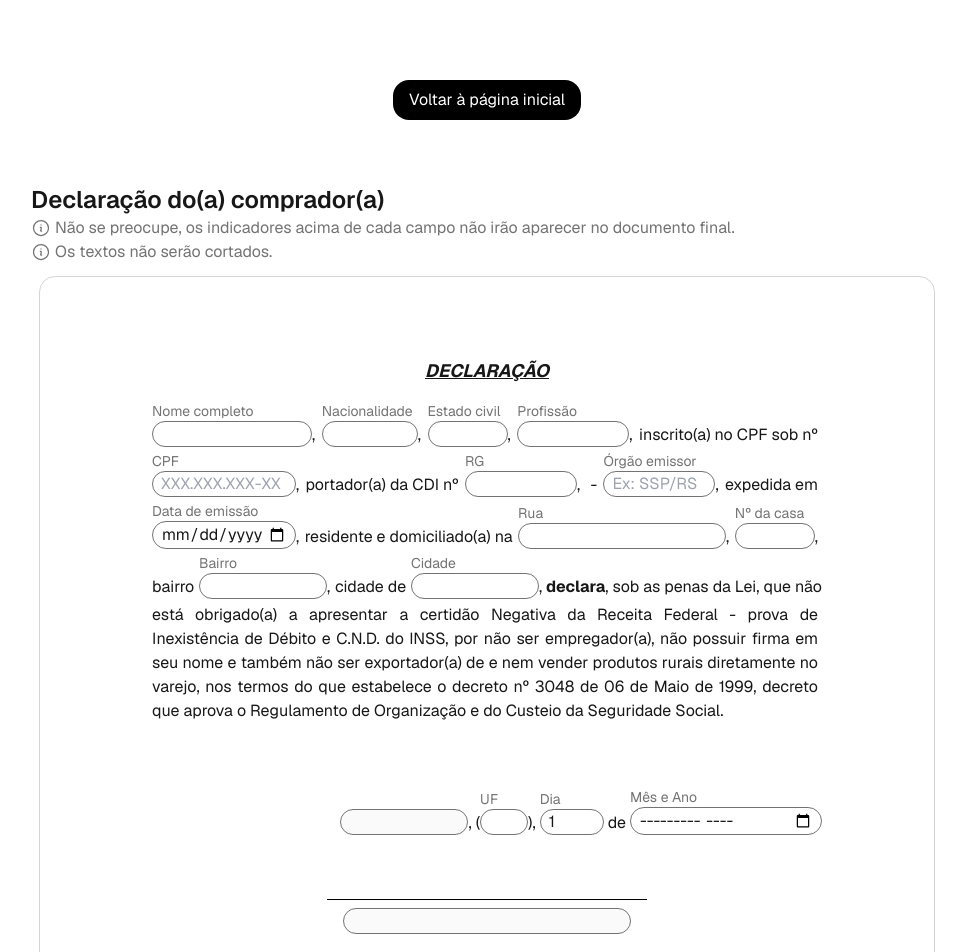
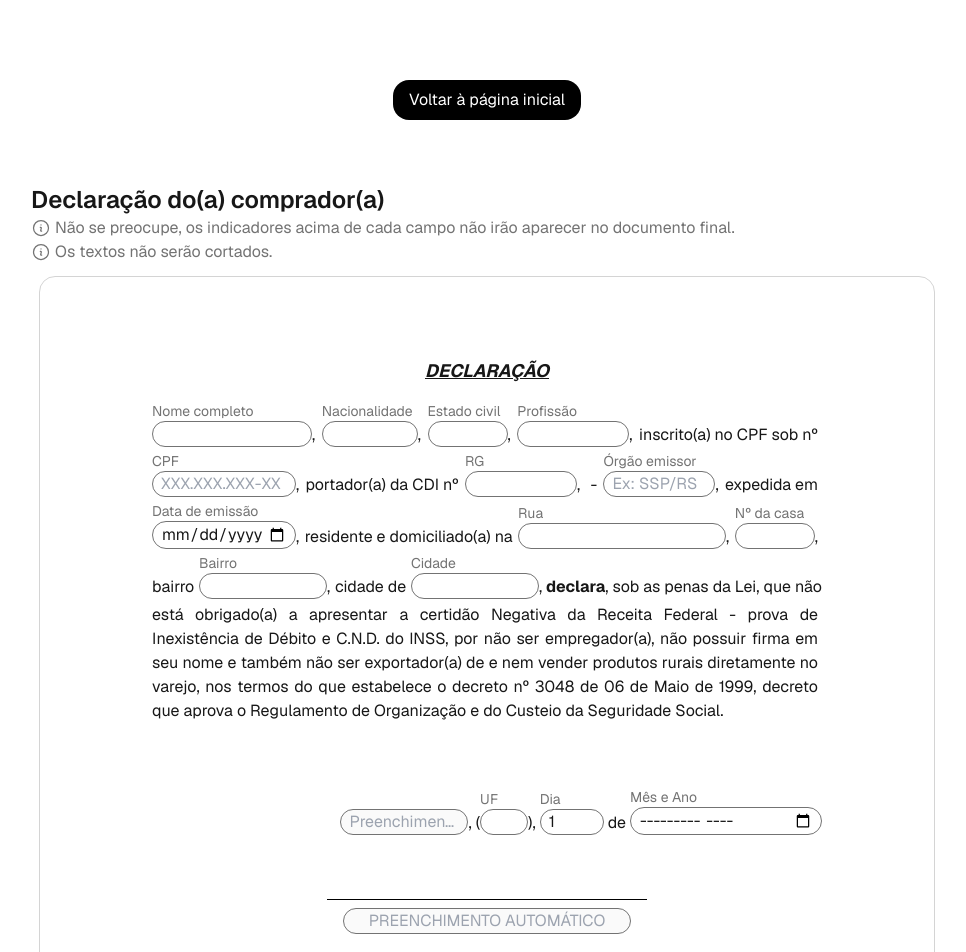
Before and after one commit to matheusgoncalves/scrivano, a Next.js app: page /declaracao-comprador in a window 1280 px wide. Shown: the top 952 px of the page, without its empty margins (153-1119 px from the left). Built offline with nearby package versions, Linux system fonts and the light colour scheme.

Commit message:
Adicionando indicadores na página de preenchimento da declaração de comprador(a)

```diff
--- a/app/declaracao-comprador/page.tsx
+++ b/app/declaracao-comprador/page.tsx
@@ -311,7 +311,7 @@ export default function BuyerDeclaration() {
                     <div className="flex justify-end items-end py-16">
                       {/* Cidade */}
                       <div className="flex items-end">
-                        <input type="text" id="none" name="none" value={cityValue} disabled className="w-32 px-2 border border-neutral-500 rounded-2xl truncate text-center" />
+                        <input type="text" id="none" name="none" value={cityValue} placeholder="Preenchimento automático" disabled className="w-32 px-2 border border-neutral-500 rounded-2xl truncate text-center" />
 
                         <p>, (</p>
                       </div>
@@ -369,7 +369,7 @@ export default function BuyerDeclaration() {
                     <div className="flex flex-col gap-2 items-center">
                       <p className="w-80 border-b border-black"></p>
 
-                      <input type="text" id="none" name="none" value={nameValue} disabled className="uppercase w-72 px-2 border border-neutral-500 rounded-2xl truncate text-center" />
+                      <input type="text" id="none" name="none" value={nameValue} placeholder="Preenchimento automático" disabled className="uppercase w-72 px-2 border border-neutral-500 rounded-2xl truncate text-center" />
                     </div>
                   </div>
 
--- a/utils/generateBuyerDeclarationPDF.ts
+++ b/utils/generateBuyerDeclarationPDF.ts
@@ -21,9 +21,9 @@ interface FormData {
 }
 
 const formatExpeditionDate = (dateString: string) => {
-  // Adiciona o fuso horário UTC para evitar ajustes automáticos
+  // Adicionando o fuso horário UTC para evitar ajustes automáticos
   const date = new Date(dateString + 'T00:00:00Z');
-  // Ajusta para considerar o fuso local na formatação
+  // Ajustando para considerar o fuso local na formatação
   const day = date.getUTCDate();
   const month = date.getUTCMonth() + 1;
   const year = date.getUTCFullYear();
@@ -56,7 +56,7 @@ const generateBuyerDeclarationPDF = async (formData: FormData) => {
   const signatureDate = formData.signature_month ?
     formatSignatureDate(formData.signature_month) : '';
 
-  // Aumentamos o tamanho base para melhor qualidade
+  // Aumentando o tamanho base para melhor qualidade
   tempDiv.innerHTML = `
     <div id="pdf-content" style="width: 420mm; padding: 60mm; font-family: Times New Roman; font-size: 24pt; line-height: 1.5;">
       <h1 style="text-align: center; font-size: 24pt; font-style: italic; font-weight: bold; text-decoration: underline; margin-bottom: 40px;">
@@ -90,7 +90,7 @@ const generateBuyerDeclarationPDF = async (formData: FormData) => {
   try {
     // Configurações otimizadas do html2canvas
     const canvas = await html2canvas(tempDiv.firstElementChild as HTMLElement, {
-      scale: 4, // Aumentamos a escala para melhor qualidade
+      scale: 4, // Aumentando a escala para melhor qualidade
       useCORS: true,
       logging: false,
       backgroundColor: "#ffffff",
@@ -98,7 +98,7 @@ const generateBuyerDeclarationPDF = async (formData: FormData) => {
       windowWidth: 2480, // Aproximadamente A4 em 300 DPI
       windowHeight: 3508,
       onclone: (clonedDoc) => {
-        // Garante que as fontes sejam carregadas no clone
+        // Garantindo que as fontes sejam carregadas no clone
         const style = clonedDoc.createElement('style');
         style.textContent = `
           @font-face {
@@ -137,7 +137,7 @@ const generateBuyerDeclarationPDF = async (formData: FormData) => {
     const x = (pdfWidth - imgWidth) / 2;
     const y = 0;
 
-    // Adiciona a imagem com qualidade melhorada
+    // Adicionando a imagem com qualidade melhorada
     pdf.addImage(imgData, 'JPEG', x, y, imgWidth, imgHeight, undefined, 'FAST');
     pdf.save('declaracao-comprador.pdf');
 
```
